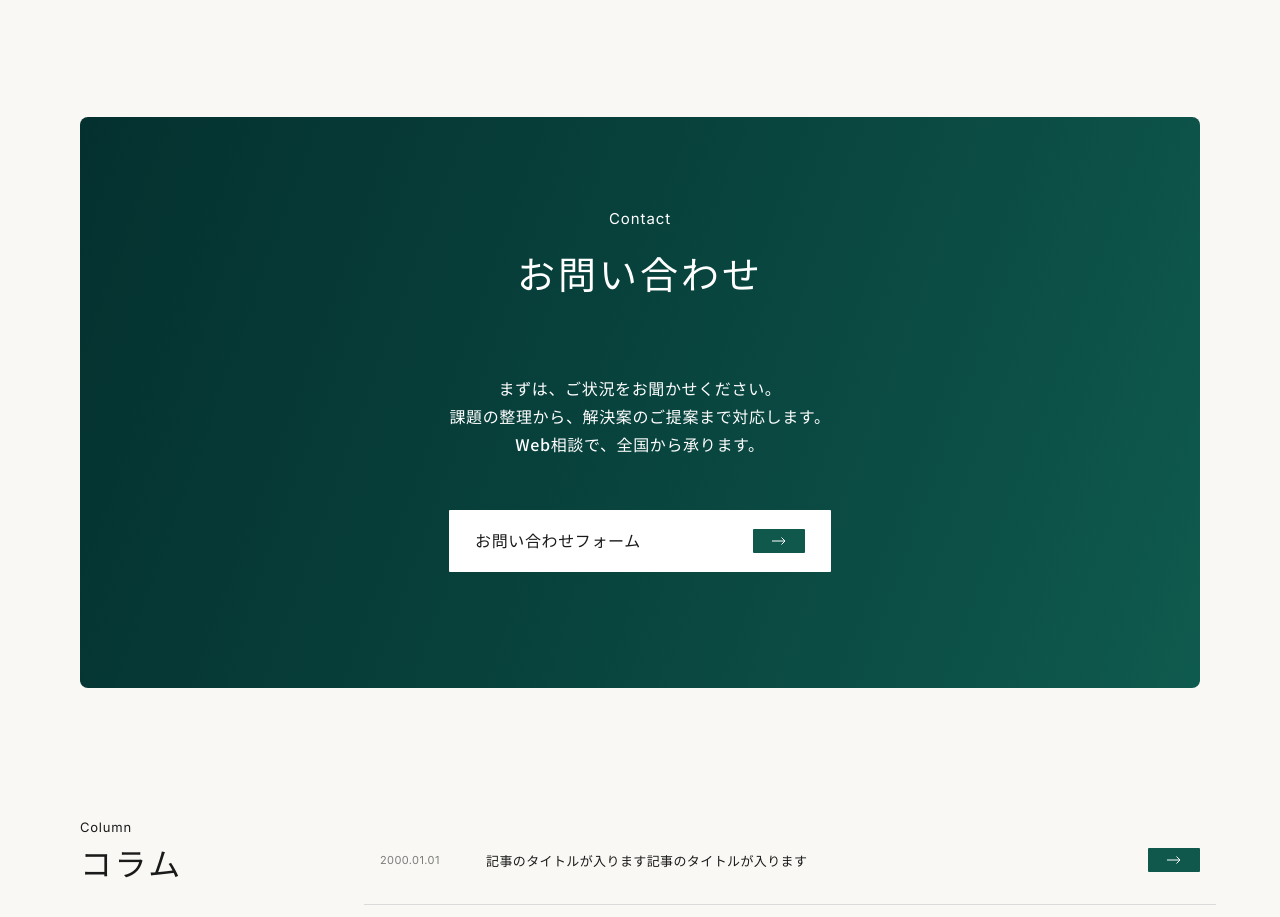
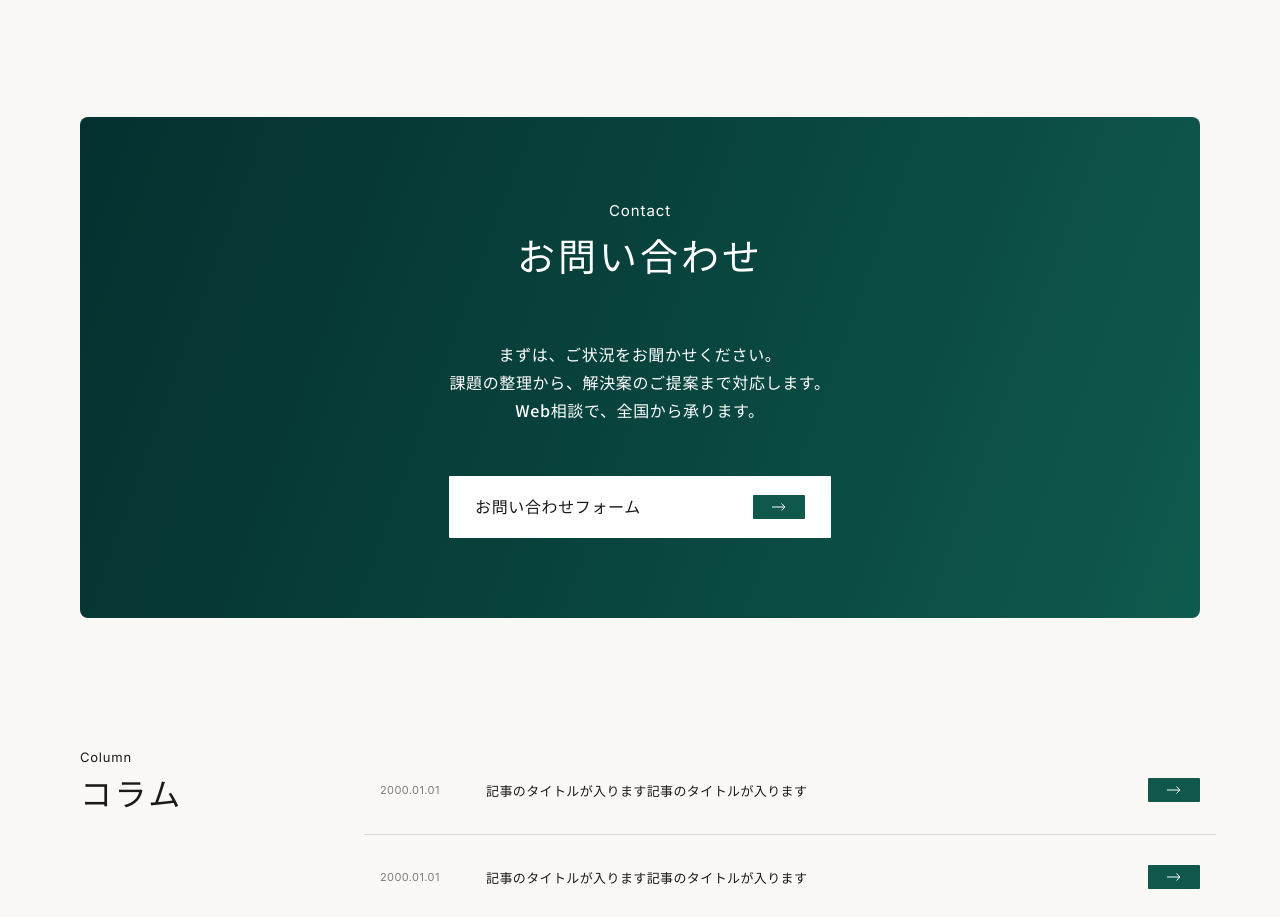
Before and after one commit to yuuuiiiimaaaruuu-web/yamasaki-law-test, a plain HTML site: page index.html in a window 1280 px wide. Shown: the part 5487-6404 px from the top of the page. Drawn offline with Linux system fonts and the light colour scheme; a web font is replaced by a local one.

Commit message:
お問い合わせの余白を調整
Co-Authored-By: Claude Opus 5.5 <noreply@anthropic.com>
Claude-Session: https://claude.ai/code/session_01Y85FGXvahExxPTE8ZaAPoz

```diff
--- a/css/style.css
+++ b/css/style.css
@@ -359,9 +359,9 @@ a:hover .link-arrow__txt,
   background: linear-gradient(110deg, #04312f 0%, #08413c 45%, #0f5a4e 100%);
   text-align: center;
 }
-.contact__inner { padding: 88px 40px 116px; }
+.contact__inner { padding: 80px 40px 80px; }
 .contact__en { font-family: var(--ff-en); font-size: 15px; letter-spacing: .06em; }
-.contact__title { font-family: var(--ff-serif); font-weight: 400; font-size: 38px; letter-spacing: .08em; margin: 10px 0 64px; }
+.contact__title { font-family: var(--ff-serif); font-weight: 400; font-size: 38px; letter-spacing: .08em; margin: 0 0 48px; }
 .contact__text { font-size: 16px; font-weight: 500; line-height: 1.75; letter-spacing: .04em; }
 .contact__btn {
   display: flex; align-items: center; justify-content: space-between;
```
